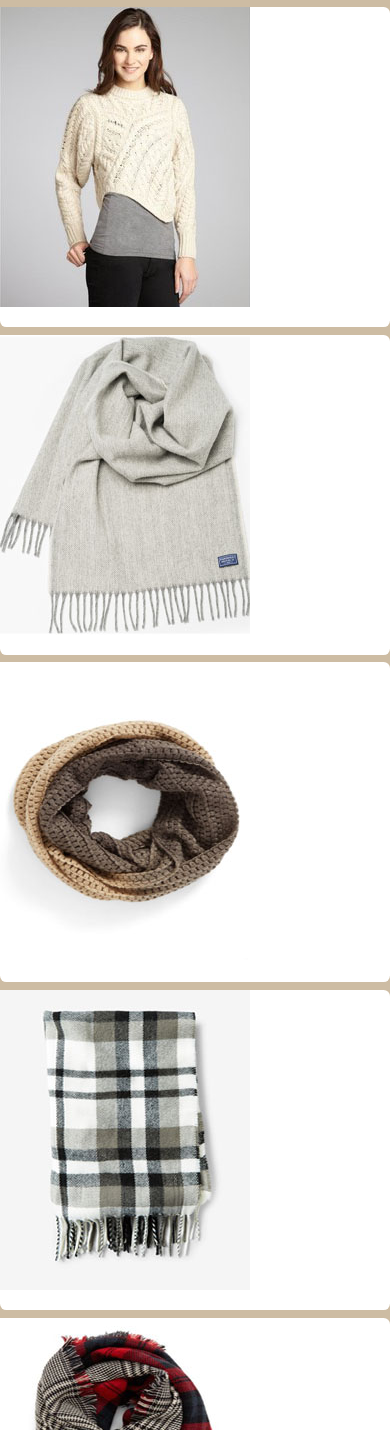
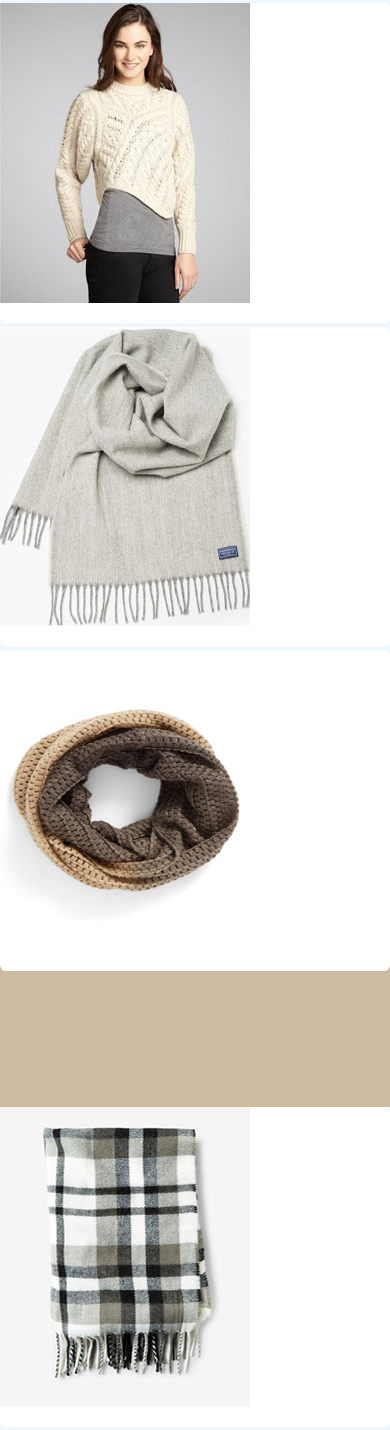
Before and after one commit to RyanADesigns/ECOMM-new_files, a plain HTML site: page index.html in a window 390 px wide. Shown: the part 2632-4062 px from the top of the page. Drawn offline with Linux system fonts and the light colour scheme.

Commit message:
began fixing problem with hoverstates and query messiness

```diff
--- a/index.html
+++ b/index.html
@@ -57,8 +57,8 @@ src="js/script.js"></script>-->
   </aside>
 
   <section>
+    <div class="col-1-of-3">
     <h2>Scarves</h2>
-
     <div class="item-container col span_1_of_3">
      <a href="woolcableknit_scarf.html">
        <div class="item">
@@ -67,21 +67,22 @@ src="js/script.js"></script>-->
       </a>
     </div>
       <a href="Twill_scarf.html">
-        <div class="item-container col span_2_of_3">
+        <div class="item-container col span_1_of_3">
           <img src="images/twill.jpg" alt="product image">
         </div>
       </a>
       <a href="ombre-infinity_scarf.html">
-        <div class="item-container col span_3_of_3">
+        <div class="item-container col span_1_of_3">
           <img src="images/ombre-infinity.jpg" alt="product image">
         </div>
       </a>
     <!--test row 2-->
-
+    </div>
   </section>
 <!--images 250 wide by 300 tall-->
   <section>
-    <div class="item-container col span_1_of_3">
+    <div class="col-2-of-3">
+    <div class="item-container col span_2_of_3">
       <a href="Fringed-plaid_scarf.html">
         <div class="item">
           <img src="images/fringed-plaid.jpeg" class="2nd_row item-image" alt="scarf">  <!-- code template for a single item will go here -->
@@ -94,14 +95,16 @@ src="js/script.js"></script>-->
       </div>
     </a>
     <a href="grey-shredd_scarf.html">
-      <div class="item-container col span_3_of_3">
+      <div class="item-container col span_2_of_3">
         <img src="images/grey_shredd.jpg" alt="product image">
       </div>
     </a>
+
   </section>
 
   <section>
-      <div class="item-container col span_1_of_3">
+    <div class="col-3-of-3">
+      <div class="item-container col span_3_of_3">
         <a href="etro_scarf.html">
           <div class="item">
             <img src="images/etro-h300.png" class="3rd_row item-image" alt="scarf">  <!-- code template for a single item will go here -->
@@ -109,7 +112,7 @@ src="js/script.js"></script>-->
         </a>
       </div>
         <a href="Northern-lights_scarf.html">
-          <div class="item-container col span_2_of_3">
+          <div class="item-container col span_3_of_3">
             <img src="images/northern-lights.jpg" alt="product image">
           </div>
         </a>
@@ -118,6 +121,7 @@ src="js/script.js"></script>-->
             <img src="images/multi-color.jpeg" alt="product image">
           </div>
         </a>
+      </div>
   </section>
    <footer>
 
--- a/styles/3cols.css
+++ b/styles/3cols.css
@@ -1,9 +1,28 @@
 /*  GRID OF THREE   ============================================================================= */
 
+.col-3-of-3 {
+   float:left;
+  display:inline-block;
+  position: relative;
+  left: 6rem;
+  width: 31%;
+  height: 60rem;
+  background-color:aliceblue;
+}
 
 .span_3_of_3 {
-	width: 31%;
+	width: 100%;
     height: 20rem;
+}
+
+.col-2-of-3 {
+  float:left;
+  display:block;
+  position: relative;
+  left: 3rem;
+  width: 31%;
+  height: 60rem;
+  background-color:aliceblue;
 }
 
 .span_2_of_3 {
@@ -11,15 +30,39 @@
     height: 20rem;
 }
 
+.col-1-of-3 {
+  float: left;
+  display:block;
+  position:relative;
+  width: 31%;
+  height: 60rem;
+  background-color:aliceblue;
+}
 .span_1_of_3 {
 	width: 31%;
     height: 20rem;
+
 }
-
+/*media query setting for col divs need to be fixed */
 
 /*  GO FULL WIDTH AT LESS THAN 480 PIXELS */
 
-@media only screen and (max-width: 480px) {
+@media only screen and (max-width: 2700px) {
+    .col-1-of-3 {
+    width:100%;
+    left: 0rem;
+   /*left 0rem meant to stop cols from shifting */
+    }
+    .col-2-of-3 {
+    width:100%;
+    left: 0rem;
+    position:relative;
+    top: 10rem;
+    }
+    .col-3-of-3 {
+    width:100%;
+    left: 0rem;
+    }
 	.span_3_of_3 {
 		width: 100%;
 	}
@@ -29,4 +72,5 @@
 	.span_1_of_3 {
 		width: 100%;
 	}
+
 }
--- a/styles/col.css
+++ b/styles/col.css
@@ -26,17 +26,17 @@
 
 .col {
 	display: block;
-	float:left;
-	margin: 1% 0 1% 1.6%;
+	float: none;
+	margin: 0% 0 1% 0%;
 }
 
-.col:first-child { margin-left: 1; } /* all browsers except IE6 and lower */
+/*.col:first-child { margin-left: 1; }*/ /* all browsers except IE6 and lower */
 
 
 /*  REMOVE MARGINS AS ALL GO FULL WIDTH AT 480 PIXELS */
 
 @media only screen and (max-width: 480px) {
 	.col {
-		margin: 1% 0 1% 0%;
+		margin: 0% 0 1% 0%;
 	}
 }
--- a/styles/main.css
+++ b/styles/main.css
@@ -28,22 +28,24 @@ img {
 
 .item-container {
   float:none;
-  display: inline-block;
-
+  display: block;
+  position:relative;
   /*float:left;*/
   border-radius: 0.4rem;
   background-color: white;
-  transition-delay: 0.7s;
-  transition-duration: 1s;
-  z-index: 2;
+  /*transition-delay: 0.7s;*/
+  transition-duration: 0.5s;
+  width: 100%;
+  z-index:5;
 
 }
 .item-container:hover {
-  float: left;
+  position:relative;
+  float: none;
+  clear:both;
   width: 100%;
   height: 65rem;
   z-index: 1;
-
   /*how to make image-container:hover to grow relative to item image placement. */
 }
 
@@ -106,7 +108,7 @@ li {
 
 footer {
   position: relative;
-  top:30rem;
+  top:110rem;
   height: 23rem;
    background-image: url(../images/woodfloorlong.jpg);
 }
@@ -125,4 +127,8 @@ footer {
     position:relative;
     width: 100%;
   }
+  footer{
+    position: relative;
+    top: 250rem;
+  }
 }
--- a/styles/page_items.css
+++ b/styles/page_items.css
@@ -1,5 +1,6 @@
 body {
   background-color: #CDBCA3;
+  font-size: 20px;
 }
 img {
   display: inline-block;
@@ -9,14 +10,14 @@ img {
 }
  .description{
   height: 25vmin;
-  width: vmin;
-  font-size: 1.8rem;
+  width: 70vmin;
+  font-size: 4.8rem;
   position: absolute;
-  top: 90%;
+  top: 70%;
   left:;
 }
 .byNow {
-  font-size: 2.4rem;
+  font-size: 7.4rem;
   height: 10rem;
   width: 100%;
   position: relative;
```
